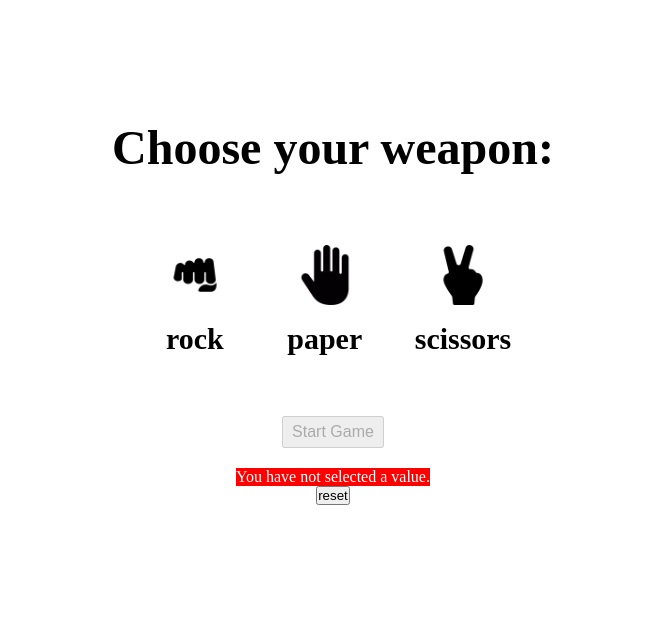
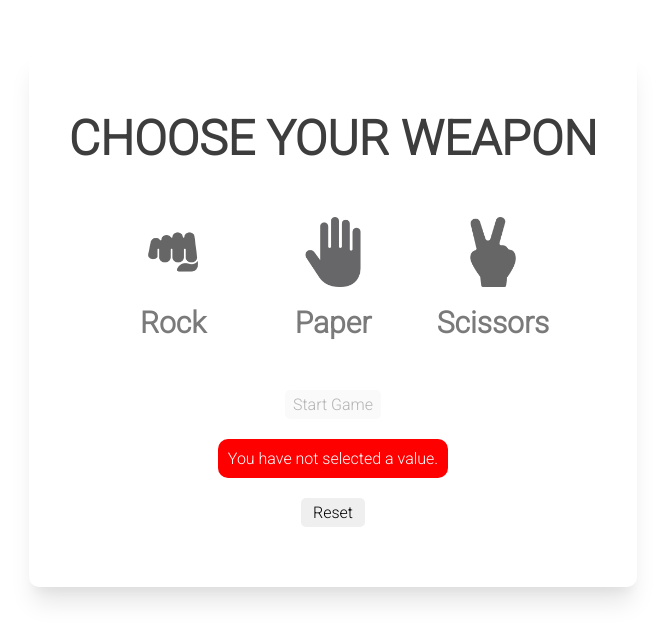
Before and after one commit to WesleyHancock/RockPaperScissors, a plain HTML site: page index.html in a window 1280 px wide. Both pictures are taken after a click on the button "Start Game". Shown: the whole page, without its empty margins (307-972 px from the left). Drawn offline with Linux system fonts and the light colour scheme.

Commit message:
09 - Completed functionality and feeback Changed user input to buttons provided feedback to user when selecting a button some minor css upgrades

```diff
--- a/index.html
+++ b/index.html
@@ -6,28 +6,28 @@
     <meta name="viewport" content="width=device-width, initial-scale=1.0">
     <title>RockPaperScissors</title>
     <link rel="stylesheet" href="styling/style.css">
+    <link rel="preconnect" href="https://fonts.googleapis.com">
+    <link rel="preconnect" href="https://fonts.gstatic.com" crossorigin>
+    <link href="https://fonts.googleapis.com/css2?family=Roboto:wght@300&display=swap" rel="stylesheet">
 </head>
 <body>
     <div class="container">
-        <h1>Choose your weapon:</h1>
+        <h1>Choose your weapon</h1>
 
         <div class="userOptions">
             <div class="vertical">
-                <input type="radio" id="rock" name="userSelection" value="rock">
-                <label for="rock"><img class="image one" src="images/fist.png"></label>
-                <h3>rock</h3>
+                <button><img class="image one" src="images/fist.png"></button>
+                <h3>Rock</h3>
             </div>
 
             <div class="vertical">
-                <input type="radio" id="paper" name="userSelection" value="paper">
-                <label for="paper"><img class="image two" src="images/palm-of-hand.png"></label>
-                <h3>paper</h3>
+                <button><img class="image one" src="images/palm-of-hand.png"></button>
+                <h3>Paper</h3>
             </div>
 
             <div class="vertical">
-                <input type="radio" id="scissors" name="userSelection" value="scissors">
-                <label for="scissors"><img class="image three" src="images/scissors.png"></label>
-                <h3>scissors</h3>
+                <button><img class="image one" src="images/scissors.png"></button>
+                <h3>Scissors</h3>
             </div>
         </div>
         <p class="displayClick"></p>
--- a/scripts/script1.js
+++ b/scripts/script1.js
@@ -6,21 +6,31 @@ startGame.addEventListener('click', begin);
 // select the paragraph to display the results
 let result = document.querySelector('.result');
 
-// GRAB ALL RADIOS USER CAN SELECT
-let userOptions = document.querySelectorAll('.userOptions input');
+// GRAB ALL BUTTONS USER CAN SELECT
+let userOptions = document.querySelectorAll('.userOptions button');
 
-// GRAB DISPLAY CLICK PARAGRAPH
+let option;
+
+// DISPLAY USERS CHOICE BEFORE START OF GAME
 let displayClick = document.querySelector('.displayClick');
 
-userOptions.addEventListener('click', () => {
-    if (label[0].click) {
-        console.log(`I am returning rock`)
-    } else if (label[1].click) {
-        console.log(`I am returning paper`)
-    } else if (label[2].click) {
-        console.log(`I am returning scissors`)
-    };
+
+
+userOptions[0].addEventListener('click', () => {
+    option = 0;
+    displayClick.textContent = `Rock is selected`;
 })
+
+userOptions[1].addEventListener('click', () => {
+    option = 1;
+    displayClick.textContent = `Paper is selected`;
+})
+
+userOptions[2].addEventListener('click', () => {
+    option = 2;
+    displayClick.textContent = `Scissors is selected`;
+})
+
 
 // BEGIN GAME FUNCTION
 function begin() {
@@ -28,15 +38,18 @@ function begin() {
     // DISABLE STARTGAME BUTTON
     startGame.disabled = true;
 
+    displayClick.textContent = '';
+
+
     // GET USERS CHOICE
     let usersChoice = function() {
-        if (userOptions[0].checked) {
+        if (option === 0) {
             console.log(`I am returning rock`)
             return 'rock';
-        } else if (userOptions[1].checked) {
+        } else if (option === 1) {
             console.log(`I am returning paper`)
             return 'paper';
-        } else if (userOptions[2].checked) {
+        } else if (option === 2) {
             console.log(`I am returning scissors`)
             return 'scissors';
         };
@@ -81,18 +94,17 @@ function begin() {
         let btn = function() {
             // CREATE BUTTON
             let button = document.createElement('button');
-            button.textContent = 'reset';
-            document.body.appendChild(button);
+            button.textContent = 'Reset';
+            document.querySelector('.container').appendChild(button);
             button.className = 'resetButton';
             button.addEventListener('click', reset);
         }
 
         // RESET FUNCTION
         let reset = function() {
-            // RESET THE RADIO BUTTONS
-            for(let i = 0; i < userOptions.length; i++) {
-                userOptions[i].checked = false;
-            };
+            // RESET THE USERS SELECTION
+            option = null;
+
 
             // RESET THE RESULTS DISPLAY
             result.textContent = '';
@@ -109,8 +121,6 @@ function begin() {
             // ENABLE STARTGAME BUTTON
             startGame.disabled = false;
 
-            clickedImagePara.textContent = ``;
-
             console.clear();
 
         };
@@ -120,33 +130,41 @@ function begin() {
             result.textContent = `You have not selected a value.`;
             result.style.backgroundColor = 'red';
             result.style.color = 'white';
+            result.style.padding = '10px';
+            result.style.borderRadius = '10px';
             return btn();
         }
 
         // DRAW FUNCTION
         let draw = function() {
             result.textContent = `You selected ${usersSelection} and the computor
-            selected ${compSelection} therefore it is a DRAW`;
+            selected ${compSelection}, therefore it is a DRAW`;
             result.style.backgroundColor = 'black';
             result.style.color = 'white';
+            result.style.padding = '10px';
+            result.style.borderRadius = '10px';
             return btn();
         };
 
         // WIN FUNCTION
         let win = function() {
             result.textContent = `You selected ${usersSelection} and the computor
-            selected ${compSelection} therefore you WIN!`;
+            selected ${compSelection}, therefore you WIN!`;
             result.style.backgroundColor = 'green';
             result.style.color = 'white';
+            result.style.padding = '10px';
+            result.style.borderRadius = '10px';
             return btn();
         }
 
         // LOSE FUNCTION
         let lose = function() {
             result.textContent = `You selected ${usersSelection} and the computor
-            selected ${compSelection} therefore you LOSE!`;
+            selected ${compSelection}, therefore you LOSE!`;
             result.style.backgroundColor = 'red';
             result.style.color = 'white';
+            result.style.padding = '10px';
+            result.style.borderRadius = '10px';
             return btn();
         }
 
--- a/styling/style.css
+++ b/styling/style.css
@@ -2,6 +2,8 @@
     padding: 0;
     margin: 0;
     box-sizing: border-box;
+    /* font-family: 'Nunito', sans-serif; */
+    font-family: 'Roboto', sans-serif;
     /* outline: 1px solid red; */
 }
 
@@ -10,7 +12,7 @@ body {
     flex-direction: column;
     justify-content: center;
     align-items: center;
-    padding: 100px;
+    padding: 50px;
 }
 
 .container {
@@ -18,11 +20,17 @@ body {
     flex-direction: column;
     justify-content: center;
     align-items: center;
+    padding: 40px;
+    box-shadow: rgba(0, 0, 0, 0.1) 0px 20px 25px -5px, rgba(0, 0, 0, 0.04) 0px 10px 10px -5px;
+    border-radius: 10px;
 }
 
 .container h1 {
     margin: 20px 0px;
     font-size: 3rem;
+    font-weight: 900;
+    color: rgb(61, 61, 61);
+    text-transform: uppercase;
 }
 
 .container .userOptions {
@@ -40,37 +48,82 @@ body {
     flex-direction: column;
     justify-content: center;
     align-items: center;
-    padding: 10px;
 }
 
-.container .userOptions label {
-    margin: 10px 10px;
+.vertical button {
+    margin-bottom: 15px;
 }
 
-.container .userOptions label:hover {
-    cursor: pointer;
+h3 {
+    min-width: 130px;
+    text-align: center;
+    color: rgb(122, 122, 122);
 }
 
+.userOptions button {
+    background-color: rgba(255, 255, 255, 0);
+    border: none;
+}
 
-.container .userOptions input {
-    display: none;
+.image {
+    width: 60px;
+    height: auto;
+    opacity: 0.6;
+}
+
+.image.one {
+    width: 70px;
+    height: auto;
 }
 
 .image:hover {
-    transform: scale(1.2);
+    transform: scale(1.1);
+    cursor: pointer;
+    opacity: 1;
+}
+
+button:hover + h3 {
+    /* transform: scale(0.9); */
+    color: rgba(0, 0, 0, 1);
 }
 
 .image:active {
     transform: scale(1);
 }
 
-.image {
-    width: 60px;
-    height: auto;
-}
 
 .container .startGame {
     margin: 20px 0px;
     padding: 5px 8px;
     font-size: 1rem;
+    border-radius: 5px;
+    border: none;
 }
+
+.container .startGame:hover {
+    box-shadow: rgba(99, 99, 99, 0.2) 0px 2px 8px 0px;
+    outline: 2px solid rgba(99, 99, 99, 0.2);
+    font-weight: 600;
+    transform: scale(1.07);
+}
+
+
+.resetButton {
+    margin: 20px 0px;
+    padding: 5px 12px;
+    font-size: 1rem;
+    border-radius: 5px;
+    border: none;
+}
+
+.resetButton:hover {
+    box-shadow: rgba(99, 99, 99, 0.2) 0px 2px 8px 0px;
+    outline: 2px solid rgba(99, 99, 99, 0.2);
+    font-weight: 600;
+    transform: scale(1.07);
+}
+/* .result {
+    padding: 10px;
+    border-radius: 6px;
+    margin: 10px 0px;
+} */
```
